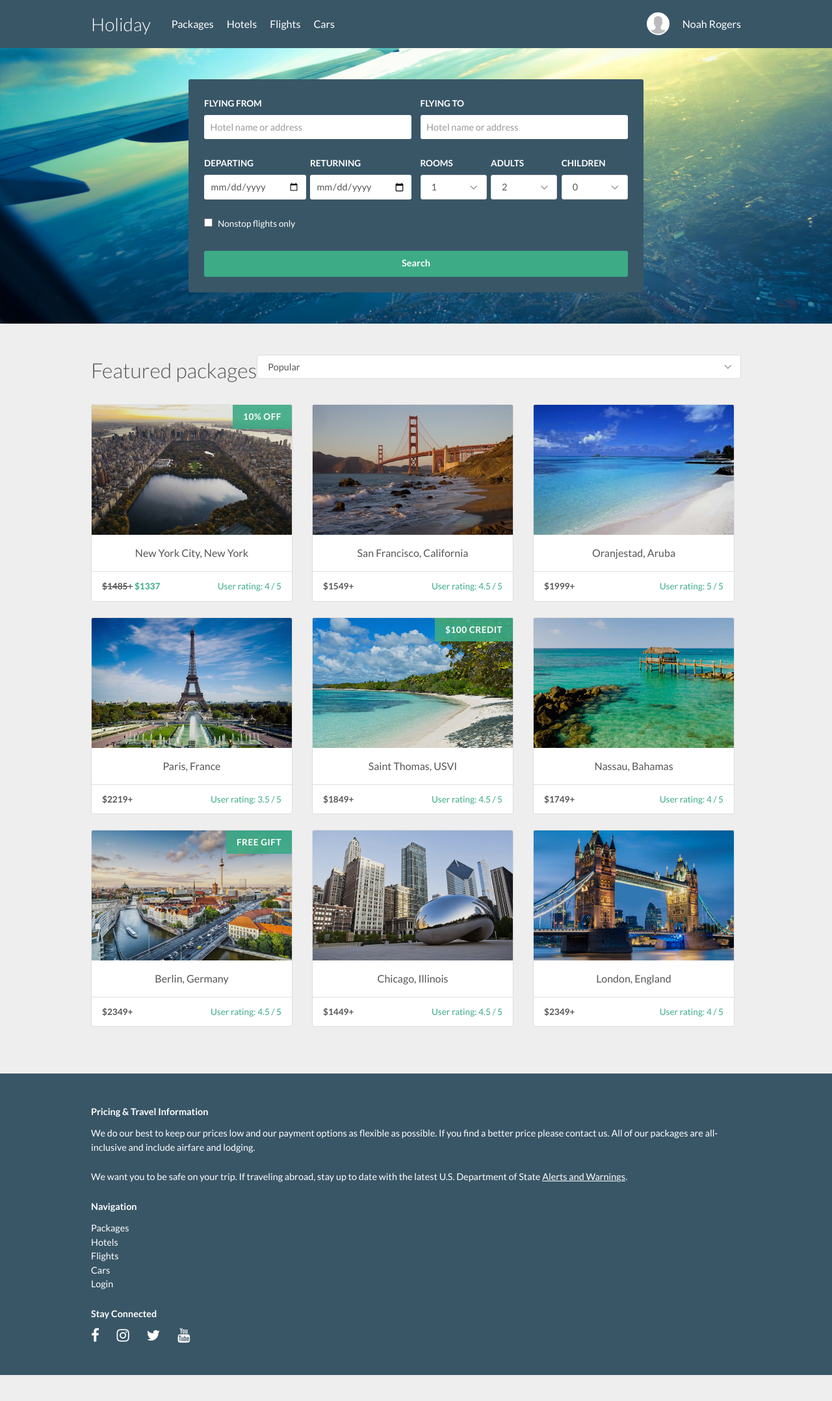
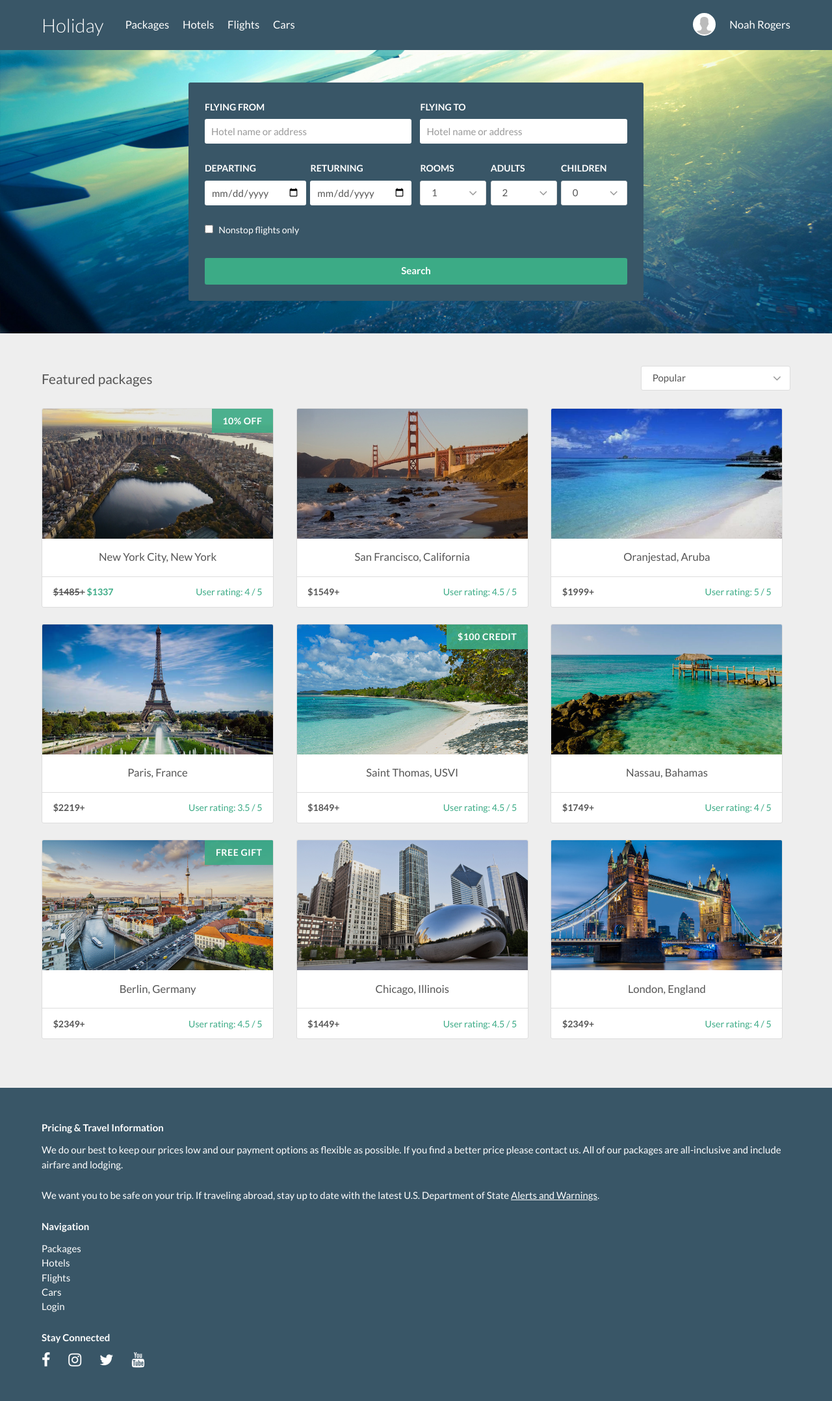
Before and after one commit to Treydor/holiday, a Jekyll site: the page built from index.html, in a window 1280 px wide. Shown: the whole page at 65% size. Built offline with Jekyll 4.4.1, drawn with Linux system fonts in a browser that asks for light colours; nearby versions of some CDN libraries; before the commit the page ends 2116 px from its top, so only the background shows below that.

Commit message:
Adds content and sidebar layout, adjusts font size on larger screens

```diff
--- a/assets/stylesheets/components/_layout.scss
+++ b/assets/stylesheets/components/_layout.scss
@@ -12,6 +12,10 @@
   text-rendering: optimizeLegibility;
   -webkit-font-smoothing: antialiased;
   -moz-osx-font-smoothing: grayscale;
+
+  @media #{$medium} {
+    font-size: 104%;
+  }
 }
 
 body {
@@ -31,7 +35,7 @@
 .container {
   @extend %clearfix;
   margin: 0 auto;
-  max-width: 1000px;
+  max-width: 1200px;
   padding: 3rem 0;
   width: 90%;
 }
@@ -42,19 +46,71 @@
 
 .section__header {
   @extend %clearfix;
-  margin-bottom: 1.8rem;
+  margin-bottom: 1rem;
+
+  .styled-select--sort {
+    @media #{$medium} {
+      float: right;
+      width: 230px;
+    }
+  }
+
+  .styled-select--sort-sidebar {
+    @media #{$medium} {
+      width: 230px;
+    }
+    @media #{$large} {
+      float: right;
+    }
+  }
 }
 
 .section__title {
-  margin-bottom: 1.4rem;
+  display: inline-block;
+  font-size: 1.25rem;
+  font-weight: $regular;
+  line-height: 40px;
+  margin-bottom: .5rem;
+}
+
+/*------ Content and Sidebar ------*/
+
+.content {
+  overflow: hidden;
+}
+
+.content--sidebar {
+  display: none;
 
   @media #{$medium} {
-    margin-bottom: 1rem;
+    background: darken($light-gray, 5%);
+    border-radius: $border-radius;
+    display: block;
+    float: left;
+    margin-right: 1.5rem;
+    width: 250px;
   }
+}
 
-  @media #{$large} {
-    float: left;
-    font-size: 2rem;
+.content--sidebar .container {
+  padding: 3rem .5rem;
+}
+
+.sidebar__header {
+  border-bottom: 1px solid $light-gray;
+  color: darken($dark-blue, 4%);
+  font-size: 1rem;
+  font-weight: $bold;
+  margin: 0;
+  padding: 1rem 1.5rem;
+  text-align: center;
+}
+
+.sidebar__section {
+  padding: 1.5rem;
+
+  label {
+    color: darken($dark-blue, 4%);
     margin: 0;
   }
 }
```
